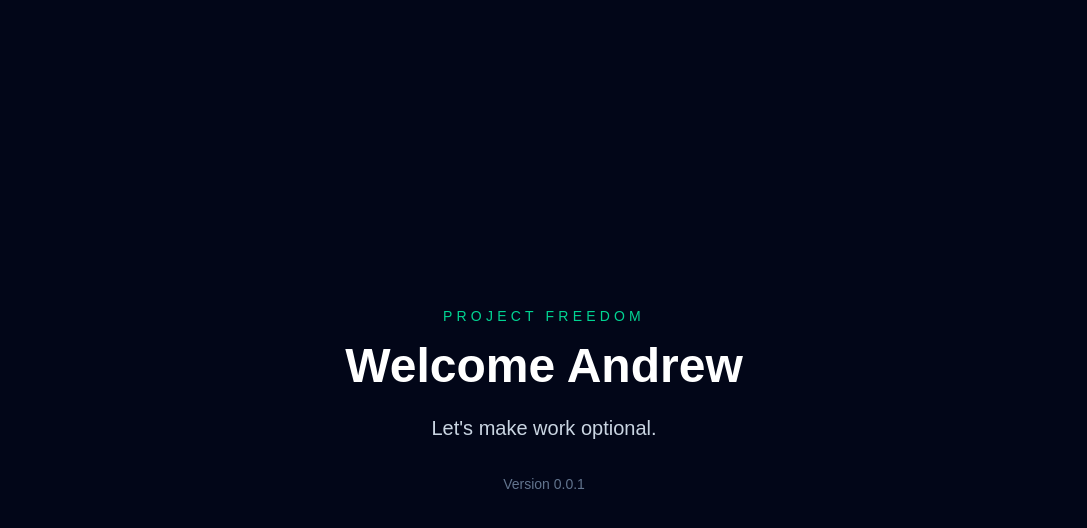
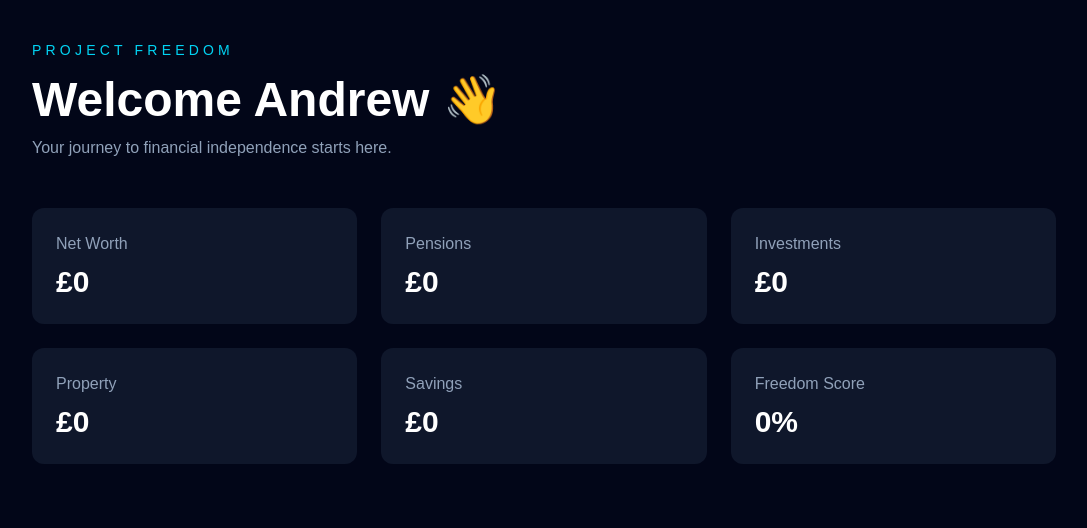
Before and after one commit to project-freedom2026/Project-freedom, a Next.js app in the folder project-freedom/: page / in a window 1280 px wide. Shown: the top 528 px of the page, without its empty margins (96-1183 px from the left). Built offline with nearby package versions, Linux system fonts and the light colour scheme.

Commit message:
Version 0.0.2 - Dashboard layout

```diff
--- a/project-freedom/app/page.tsx
+++ b/project-freedom/app/page.tsx
@@ -1,22 +1,54 @@
 export default function Home() {
   return (
-    <main className="flex min-h-screen items-center justify-center bg-slate-950 text-white">
-      <div className="text-center">
-        <p className="mb-4 text-sm uppercase tracking-[0.3em] text-emerald-400">
+    <main className="min-h-screen bg-slate-950 text-white p-10">
+      <div className="max-w-5xl mx-auto">
+
+        <p className="text-sm uppercase tracking-[0.3em] text-cyan-400">
           Project Freedom
         </p>
 
-        <h1 className="text-5xl font-bold">
-          Welcome Andrew
+        <h1 className="text-5xl font-bold mt-4">
+          Welcome Andrew 👋
         </h1>
 
-        <p className="mt-6 text-xl text-slate-300">
-          Let&apos;s make work optional.
+        <p className="text-slate-400 mt-3">
+          Your journey to financial independence starts here.
         </p>
 
-        <p className="mt-8 text-sm text-slate-500">
-          Version 0.0.1
-        </p>
+        <div className="grid grid-cols-2 md:grid-cols-3 gap-6 mt-12">
+
+          <div className="bg-slate-900 rounded-xl p-6">
+            <h2 className="text-slate-400">Net Worth</h2>
+            <p className="text-3xl font-bold mt-2">£0</p>
+          </div>
+
+          <div className="bg-slate-900 rounded-xl p-6">
+            <h2 className="text-slate-400">Pensions</h2>
+            <p className="text-3xl font-bold mt-2">£0</p>
+          </div>
+
+          <div className="bg-slate-900 rounded-xl p-6">
+            <h2 className="text-slate-400">Investments</h2>
+            <p className="text-3xl font-bold mt-2">£0</p>
+          </div>
+
+          <div className="bg-slate-900 rounded-xl p-6">
+            <h2 className="text-slate-400">Property</h2>
+            <p className="text-3xl font-bold mt-2">£0</p>
+          </div>
+
+          <div className="bg-slate-900 rounded-xl p-6">
+            <h2 className="text-slate-400">Savings</h2>
+            <p className="text-3xl font-bold mt-2">£0</p>
+          </div>
+
+          <div className="bg-slate-900 rounded-xl p-6">
+            <h2 className="text-slate-400">Freedom Score</h2>
+            <p className="text-3xl font-bold mt-2">0%</p>
+          </div>
+
+        </div>
+
       </div>
     </main>
   );
```
